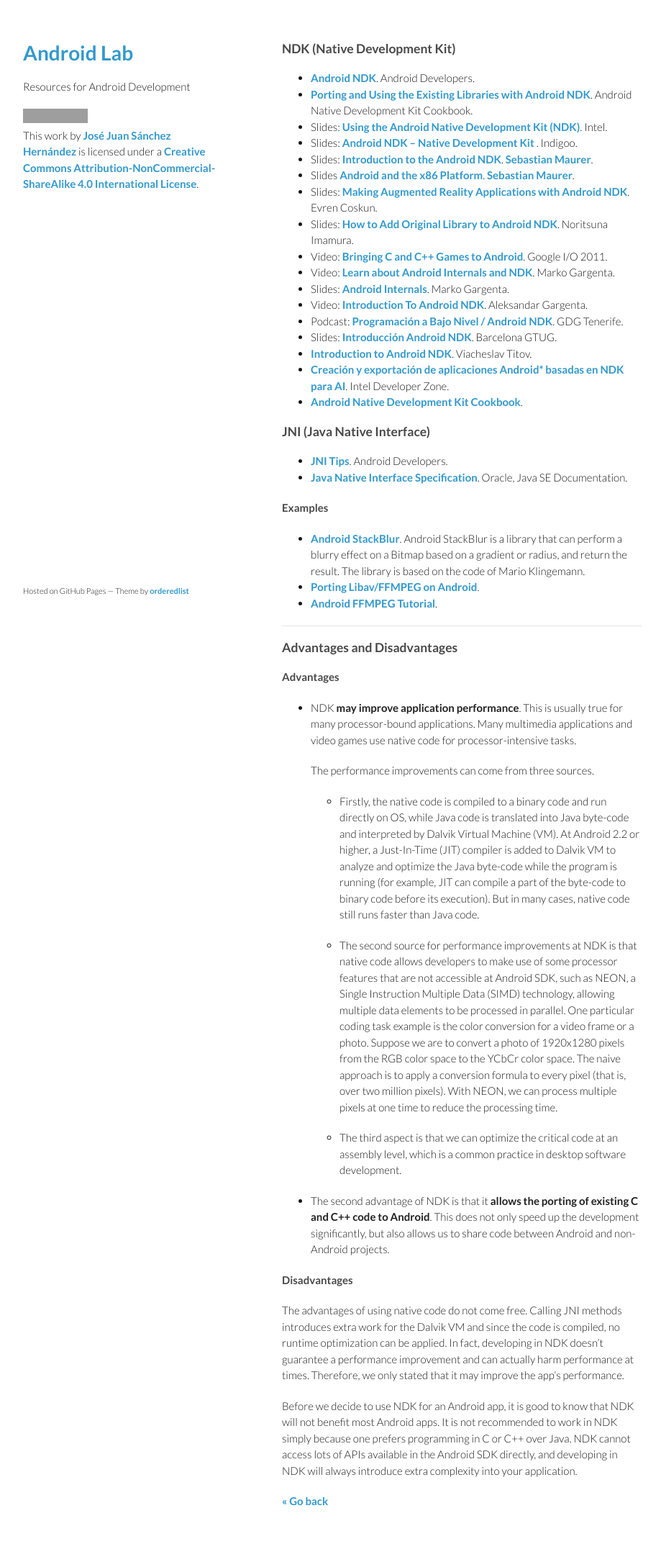
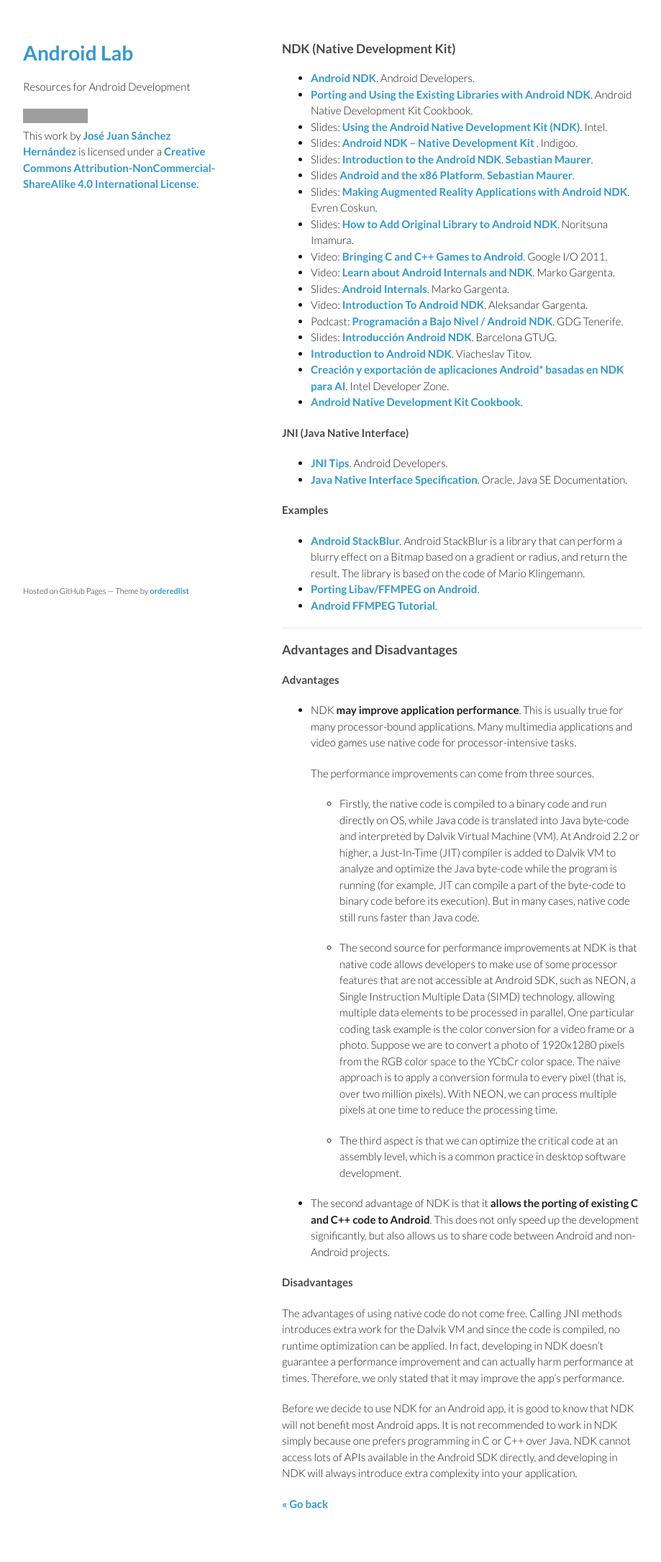
Before and after one commit to josejuansanchez/josejuansanchez.github.io, a Jekyll site: the page built from androidlab/ndk.md, in a window 1280 px wide. Shown: the whole page at 72% size, without its empty margins (178-1097 px from the left). Built offline with Jekyll 4.4.1, drawn with Linux system fonts in a browser that asks for light colours; grey boxes are pictures that could not be loaded.

Commit message:
Update ndk.md

```diff
--- a/androidlab/ndk.md
+++ b/androidlab/ndk.md
@@ -24,7 +24,7 @@ title: Android Lab
 * [Android Native Development Kit Cookbook](http://www.amazon.com/Android-Native-Development-Kit-Cookbook/dp/1849691509).
 
 
-### JNI (Java Native Interface)
+#### JNI (Java Native Interface)
 
 * [JNI Tips](https://developer.android.com/training/articles/perf-jni.html). Android Developers.
 * [Java Native Interface Specification](http://docs.oracle.com/javase/7/docs/technotes/guides/jni/spec/jniTOC.html). Oracle, Java SE Documentation.
```
